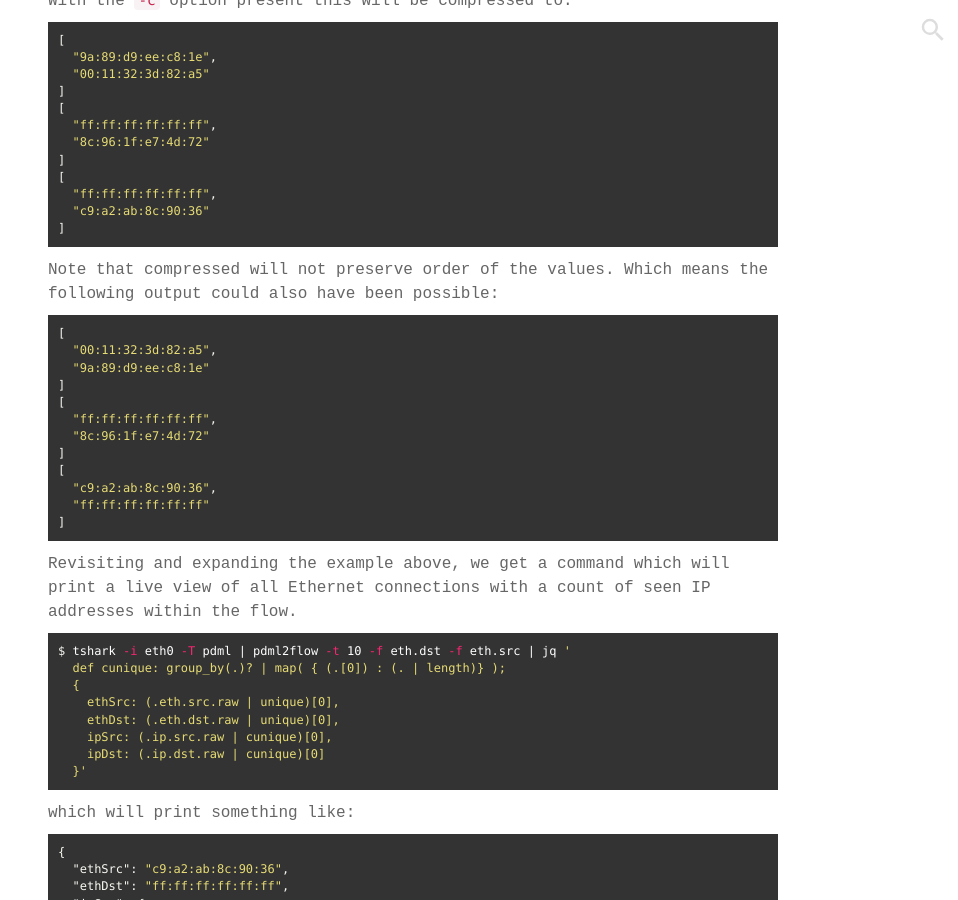
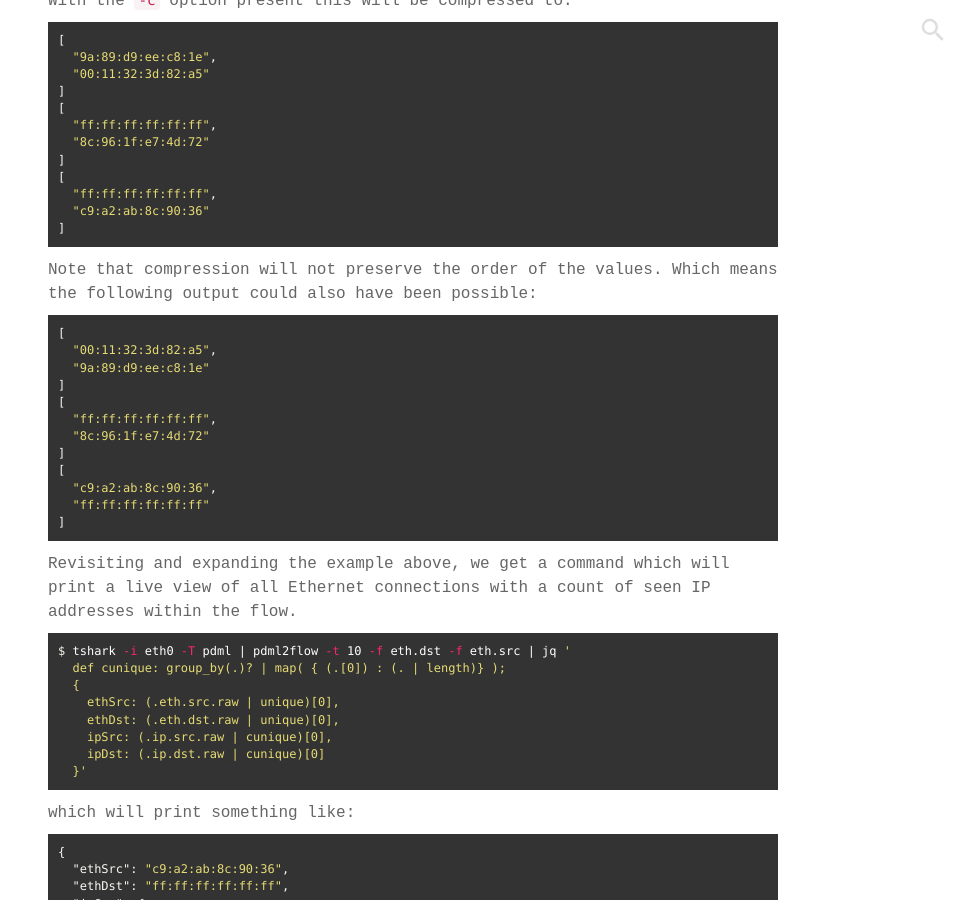
Before and after one commit to Enteee/duckpond.ch, a Jekyll site: the page built from _posts/2016-08-09-pdml2flow.md, in a window 1280 px wide and 900 px high, scrolled down 5401 px. Shown: the whole window, without its empty margins (322-1280 px from the left). Built offline with Jekyll 4.4.1, drawn with Linux system fonts in a browser that asks for light colours; formulas are drawn with MathJax 3; comment, search, counter and statistics services are not loaded.

Commit message:
grammar++

````diff
--- a/_posts/2016-08-09-pdml2flow.md
+++ b/_posts/2016-08-09-pdml2flow.md
@@ -211,7 +211,7 @@ With the ```-c``` option present this will be compressed to:
 ]
 ```
 
-Note that compressed will not preserve order of the values. Which means the following output could also have been possible:
+Note that compression will not preserve the order of the values. Which means the following output could also have been possible:
 
 ```json
 [
````
